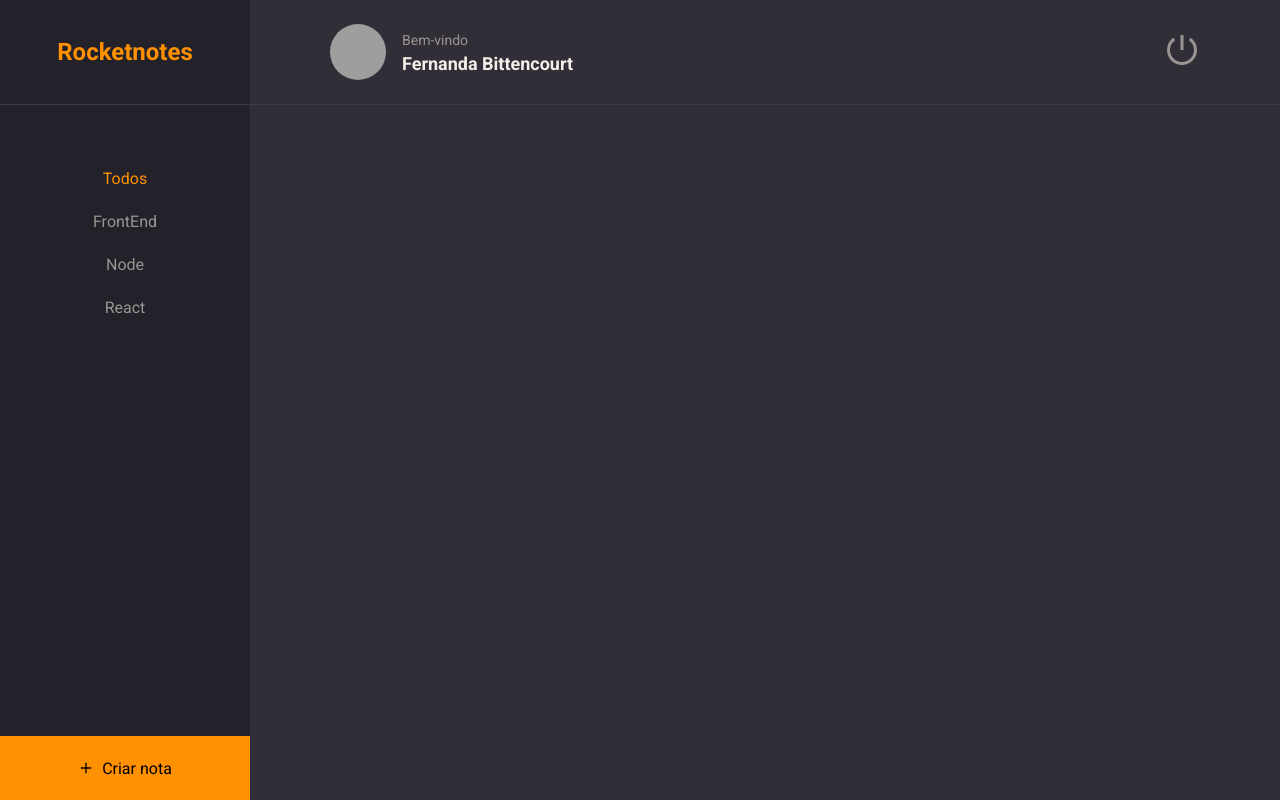
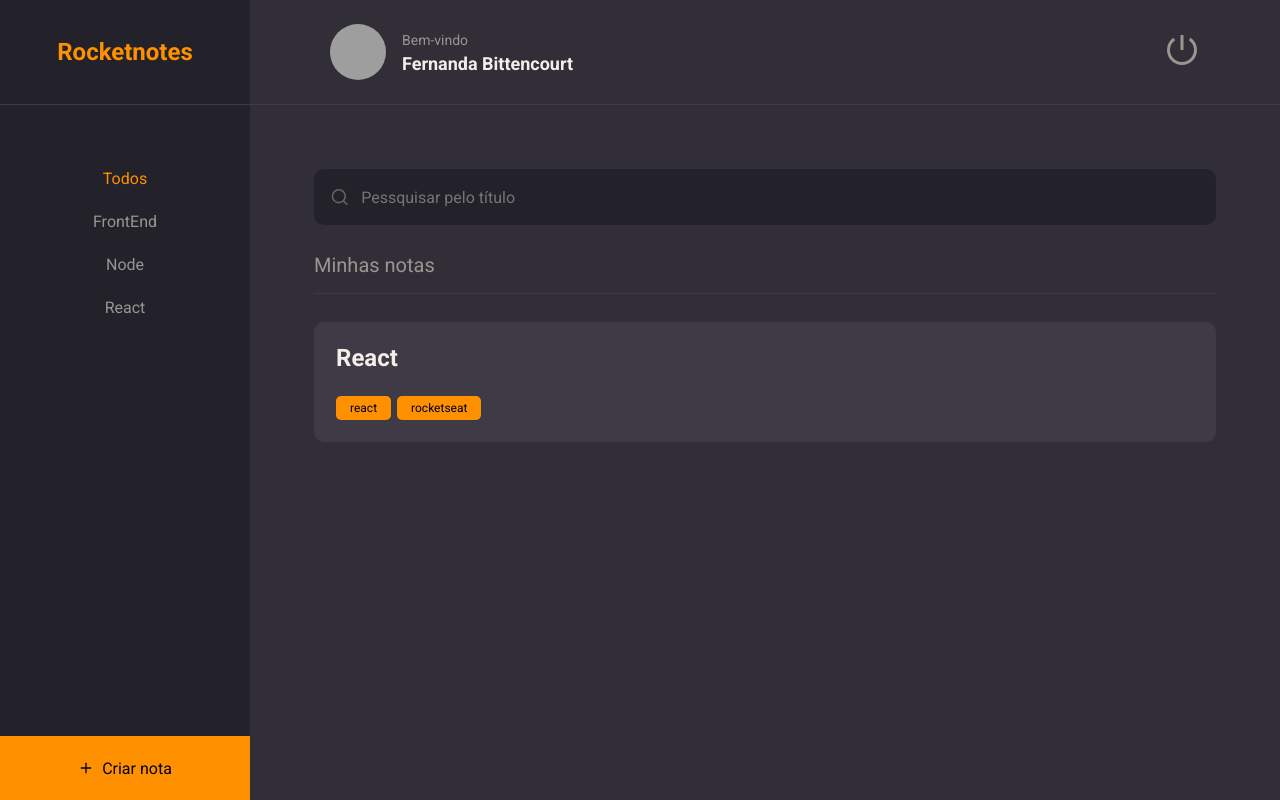
Before and after one commit to Fernandabitten/frontend-rocket-notes, a React (Vite) app: page / in a window 1280 px wide. Built offline with nearby package versions, Linux system fonts and the light colour scheme; grey boxes are pictures that could not be loaded.

Commit message:
inserting input, note, tage and home page components

```diff
--- /dev/null
+++ b/src/components/Input/index.jsx
@@ -0,0 +1,10 @@
+import {Container} from './styles';
+
+export function Input({icon: Icon, ...rest}){
+  return(
+    <Container>
+      {Icon && <Icon size={20} />}
+      <input {...rest} />
+    </Container>
+  )
+}
--- /dev/null
+++ b/src/components/Input/styles.js
@@ -0,0 +1,31 @@
+import styled from "styled-components";
+
+export const Container = styled.div`
+  width: 100%;
+  display: flex;
+  align-items: center;
+
+  background-color: ${({theme}) => theme.COLORS.BACKGROUND_900};
+  color: ${({theme}) => theme.COLORS.GRAY_300};
+
+  margin-bottom: 8px;
+  border-radius: 10px;
+
+  > input {
+    height: 56px;
+    width: 100%;
+
+    padding: 12px;
+    color: ${({theme}) => theme.COLORS.WHITE};
+    background: transparent;
+    border: 0;
+
+    &:placeholder {
+      color: ${({theme}) => theme.COLORS.GRAY_300};
+    }
+  }
+
+  > svg {
+    margin-left: 16px;
+  }
+`;
--- /dev/null
+++ b/src/components/Note/index.jsx
@@ -0,0 +1,19 @@
+import {Container} from './styles';
+import { Tag} from '../../components/Tag';
+
+export function Note({data, ...rest}){
+  return(
+    <Container {...rest} >
+      <h1>{data.title}</h1>
+      {
+        data.tags &&
+        <footer>
+          {
+          data.tags.map(tag => <Tag key={tag.id} title={tag.name} />)
+          }
+        </footer>
+      }
+    </Container>
+  )
+
+}
--- /dev/null
+++ b/src/components/Note/styles.js
@@ -0,0 +1,26 @@
+import styled from "styled-components";
+
+export const Container = styled.button`
+  width: 100%;
+  background-color: ${({theme}) => theme.COLORS.BACKGROUND_700};
+
+  border: none;
+  border-radius: 10px;
+
+  padding: 22px;
+  margin-bottom: 16px;
+
+  > h1 {
+    flex: 1;
+    text-align: left;
+    font-weight: 700;
+    font-size: 24px;
+    color: ${({theme}) => theme.COLORS.WHITE};
+  }
+
+  > footer {
+    width: 100%;
+    display: flex;
+    margin-top: 24px;
+  }
+`;
--- a/src/components/Tag/index.jsx
+++ b/src/components/Tag/index.jsx
@@ -1,8 +1,8 @@
 import {Container} from './styles'
 
-export function Tag({title}){
+export function Tag({title, ...rest}){
   return(
-    <Container>
+    <Container {...rest}>
       {title}
     </Container>
   );
--- a/src/pages/Home/index.jsx
+++ b/src/pages/Home/index.jsx
@@ -1,7 +1,10 @@
-import { FiPlus } from "react-icons/fi";
+import { FiPlus, FiSearch } from "react-icons/fi";
 import {Container, Brand, Menu, Search, Content, NewNote}  from './style';
 
 import { Header } from "../../components/Header";
+import { Input } from "../../components/Input";
+import { Note } from "../../components/Note";
+import { Section } from "../../components/Section";
 import { ButtonText } from "../../components/ButtonText";
 
 export function Home() {
@@ -19,11 +22,20 @@
       </Menu>
 
       <Search>
-
+        <Input placeholder="Pessquisar pelo título" icon={FiSearch}/>
       </Search>
 
       <Content>
-
+        <Section title="Minhas notas">
+          <Note data={{
+            title: 'React',
+            tags: [
+              {id: '1', name:'react'},
+              {id: '2', name:'rocketseat'}
+            ]
+          }}
+          />
+        </Section>
       </Content>
 
       <NewNote>
--- a/src/pages/Home/style.js
+++ b/src/pages/Home/style.js
@@ -43,10 +43,13 @@
   }
 `;
 export const Search  = styled.div`
-grid-area: search;
+  grid-area: search;
+  padding: 64px 64px 0;
 `;
 export const Content  = styled.div`
 grid-area: content;
+padding: 0px 64px;
+overflow-y: auto;
 `;
 export const NewNote = styled.button`
 grid-area: newnote;
```
